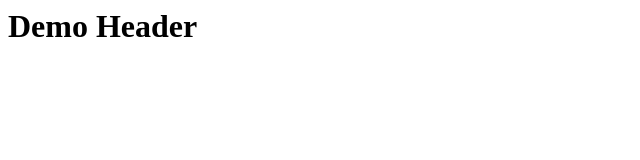
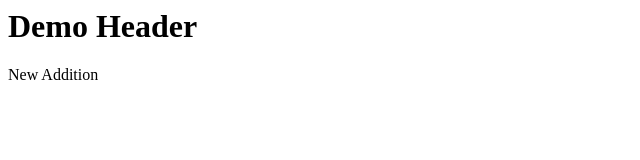
Before and after one commit to ianwilson97/Git-Demo, a plain HTML site: page index.html in a window 1280 px wide. Shown: the full height of the page, 0-640 px from the left. Drawn offline with Linux system fonts and the light colour scheme.

Commit message:
Practicing addition of paragraph
Testing commit

```diff
--- a/index.html
+++ b/index.html
@@ -1 +1,2 @@
 <h1>Demo Header</h1>
+<p>New Addition</p>
```
